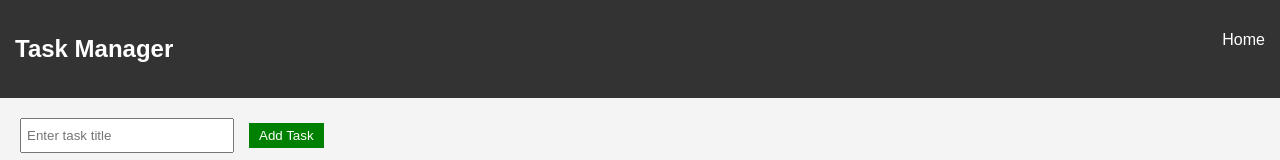
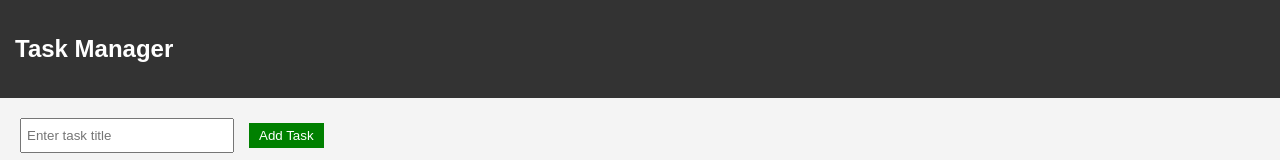
Before and after one commit to ColeMcClutch/Kent-Essex_Task-Manager, a React (Create React App) app in the folder frontend/: page / in a window 1280 px wide. Shown: the top 160 px of the page. Built offline with nearby package versions, Linux system fonts and the light colour scheme; no server answers.

Commit message:
Update Navbar.js

```diff
--- a/frontend/src/components/Navbar.js
+++ b/frontend/src/components/Navbar.js
@@ -1,11 +1,12 @@
+//Connect to Navbar.css
 import "./Navbar.css";
 
+//Creates model for title bar at the top
 const Navbar = () => {
   return (
     <nav className="navbar">
       <h1>Task Manager</h1>
       <ul>
-        <li><a href="/">Home</a></li>
       </ul>
     </nav>
   );
```
